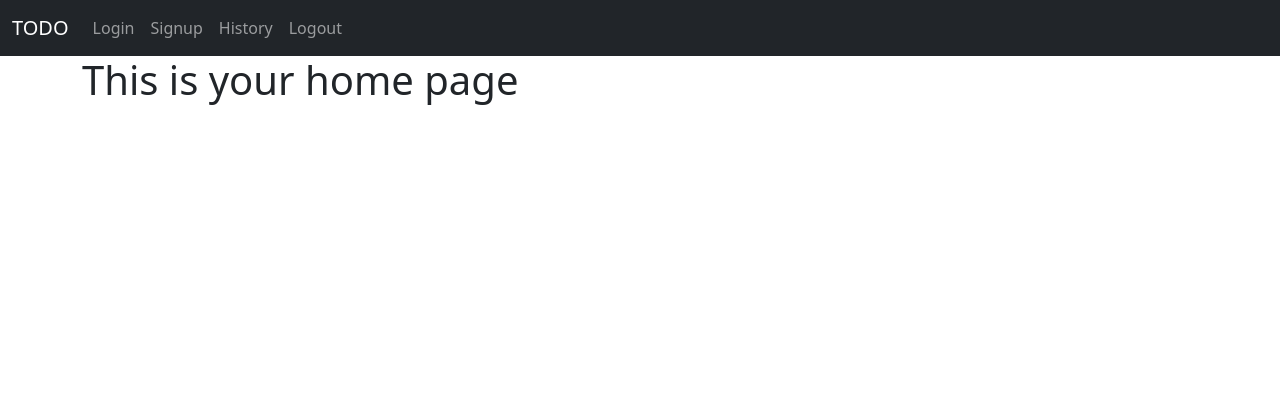
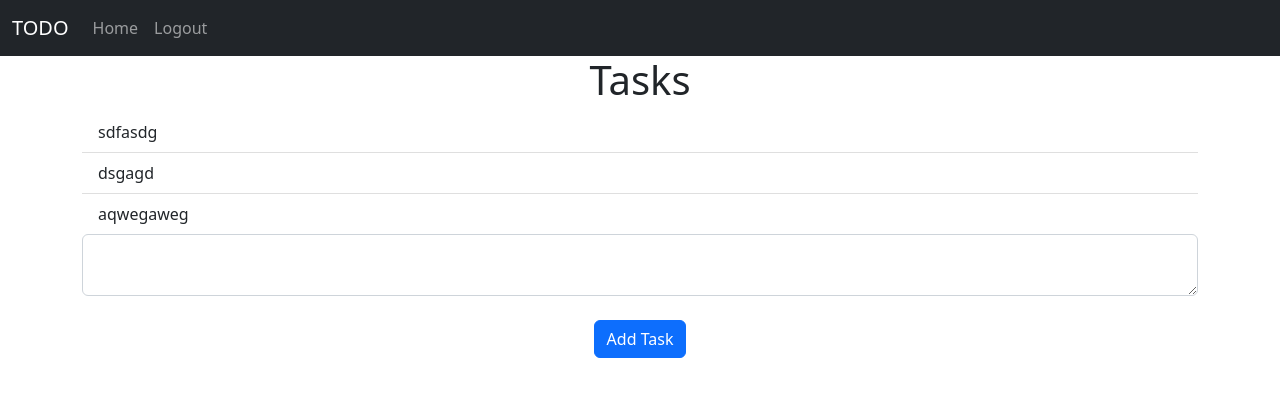
Before and after one commit to p-kessler/To-Do-List, a Flask app: page / in a window 1280 px wide. Shown: the top 397 px of the page. Run offline with Flask 3, Linux system fonts and the light colour scheme; a user stored in the database is signed in.

Commit message:
Can add tasks to user's account

```diff
--- a/app/auth.py
+++ b/app/auth.py
@@ -26,14 +26,13 @@ def login():
 
         if user:
             if check_password_hash(user.password, password):
-                flash("Logged in successfully", category="success")
                 login_user(user, remember=True)
                 return redirect(url_for("views.home"))
             else:
                 flash("Incorrect password", category="error")
         else:
             flash("No account with this email address", category="error")
-    return render_template("login.html")
+    return render_template("login.html", user=current_user)
 
 @auth.route("/logout")
 @login_required
@@ -101,4 +100,4 @@ def register():
 
 
 
-    return render_template("register.html")
+    return render_template("register.html", user=current_user)
--- a/app/templates/base.html
+++ b/app/templates/base.html
@@ -16,10 +16,13 @@
             </button>
             <div class="collapse navbar-collapse" id="navbar">
                 <div class="navbar-nav">
-                  <a class="nav-item nav-link" href="/login">Login</a>
-                  <a class="nav-item nav-link" href="/register">Signup</a>
-                  <a class="nav-item nav-link" href="/history">History</a>
-                  <a class="nav-item nav-link" href="/logout">Logout</a>
+                    {% if user.is_authenticated %}
+                        <a class="nav-item nav-link" id="home" href="/">Home</a>
+                        <a class="nav-item nav-link ml-auto" id="logout" href="/logout">Logout</a>
+                    {% else %}
+                        <a class="nav-item nav-link" id="login" href="/login">Login</a>
+                        <a class="nav-item nav-link" id="signUp" href="/sign-up">Sign Up</a>
+                    {% endif %}
                 </div>
 
             </div>
--- a/app/templates/home.html
+++ b/app/templates/home.html
@@ -1,6 +1,17 @@
 {% extends "base.html" %}
 
-
 {% block body %}
-<h1>This is your home page</h1>
+<h1 align="center">Tasks</h1>
+<ul class="list-group list-group-flush" id="tasks">
+    {% for task in user.tasks %}
+    <li class="list-group-item">{{ task.task }}</li>
+    {% endfor %}
+</ul>
+<form method="POST">
+    <textarea name="task" id="task", class="form-control"></textarea>
+    <br>
+    <div align="center">
+        <button type="submit" class="btn btn-primary">Add Task</button>
+    </div>
+</form>
 {% endblock %}
--- a/app/views.py
+++ b/app/views.py
@@ -1,16 +1,28 @@
 from flask import Blueprint, render_template, request, flash, redirect, url_for
 from werkzeug.security import generate_password_hash, check_password_hash
 from flask_login import login_required, current_user
+from .models import Task
+from app import db
 
 
 # create views blueprint so I can use these routes in the create_app route
 views = Blueprint("views", __name__)
 
 
-@views.route("/")
+@views.route("/", methods=["GET", "POST"])
 @login_required
 def home():
-    return render_template("home.html")
+    if request.method == "POST":
+        task = request.form.get("task")
+        if len(task) < 1:
+            flash("Task is too short!", category="error")
+        else:
+            new_task = Task(task=task, user_id=current_user.id)
+            db.session.add(new_task)
+            db.session.commit()
+
+
+    return render_template("home.html", user=current_user)
 
 @views.route("/history")
 def history():
```
Also changed, not shown: instance/database.db.
